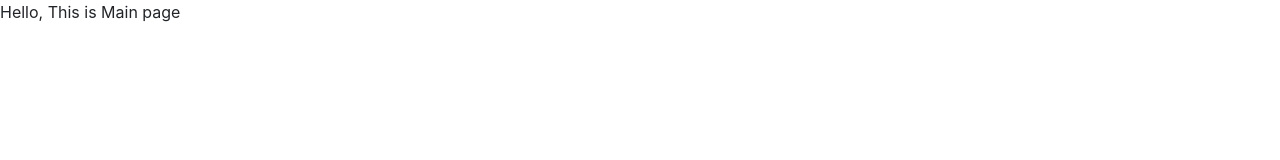
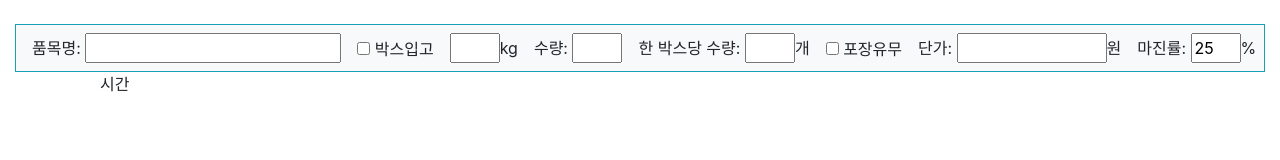
Before and after one commit to develop-now/fruit-veggie, an Electron app: page renderer/index.html in a window 1280 px wide. Drawn offline with nearby package versions, Linux system fonts and the light colour scheme.

Commit message:
Add top bar layout

```diff
--- a/Window.js
+++ b/Window.js
@@ -3,8 +3,8 @@
 const { BrowserWindow } = require('electron')
 
 const defaultSetting = {
-    width: 1000,
-    height: 800,
+    width: 1100,
+    height: 700,
     show: false
 }
 
--- a/renderer/index.html
+++ b/renderer/index.html
@@ -2,13 +2,66 @@
 <html>
     <head>
         <meta charset="UTF-8">
-    <meta name="viewport" content="width=device-width, initial-scale=1.0">
+        <meta name="viewport" content="width=device-width, initial-scale=3.0">
         <title>Main page</title>
         <link rel="stylesheet" href="../node_modules/bootstrap/dist/css/bootstrap.css">
+        <link rel="stylesheet" href="style.css">
         <script>window.$ = window.jQuery = require('jquery');</script>
+        <style>
+
+        </style>
     </head>
     <body>
-    Hello, This is Main page
+        <div class="container-fluid">
+            <div class="row pt-4">
+                <div class="col mb-5">
+                    <form>
+                        <div class="d-flex flex-row bg-light py-2 border border-info">
+                            <div  class="pl-3">
+                            품목명:
+                            <input type="text" placeholder="" >
+                            </div>
+                            <div class="pl-3 pt-1">
+                                <input type="checkbox">&nbsp;박스입고
+                            </div>
+                            <div class="pl-3">
+                                <input type="text" class="numTextBox">kg
+                            </div>
+                            <div class="pl-3">
+                                수량:
+                                <input type="text" class="numTextBox">
+                            </div>
+                            <div class="pl-3">
+                                한 박스당 수량:
+                                <input type="text" class="numTextBox">개
+                            </div>
+                            <div class="pl-3 pt-1">
+                                <input type="checkbox">&nbsp;포장유무
+                            </div>
+                            <div class="pl-3">
+                                단가:
+                                <input type="text" style="width:150px">원
+                            </div>
+                            <div class="pl-3">
+                                마진률:
+                                <input type="text" class="numTextBox" value="25">%
+                            </div>
+                        </div>
+                    </form>
+                    <div class="container">
+                        <div class="col">
+                            시간
+                        </div>
+                        <div class="col">
+                            <table>
+
+                            </table>
+                        </div>
+                    </div>
+
+                </div>
+            </div>
+        </div>
 
         <script src="./index.js"></script>
     </body>
--- /dev/null
+++ b/renderer/style.css
@@ -0,0 +1,6 @@
+.numTextBox{
+    width: 50px;
+}
+.checkbox{
+    padding-top:10px;
+}
```
Also changed, not shown: renderer/sytle.css (deleted). Lines whose indentation alone changed are shown as unchanged.
